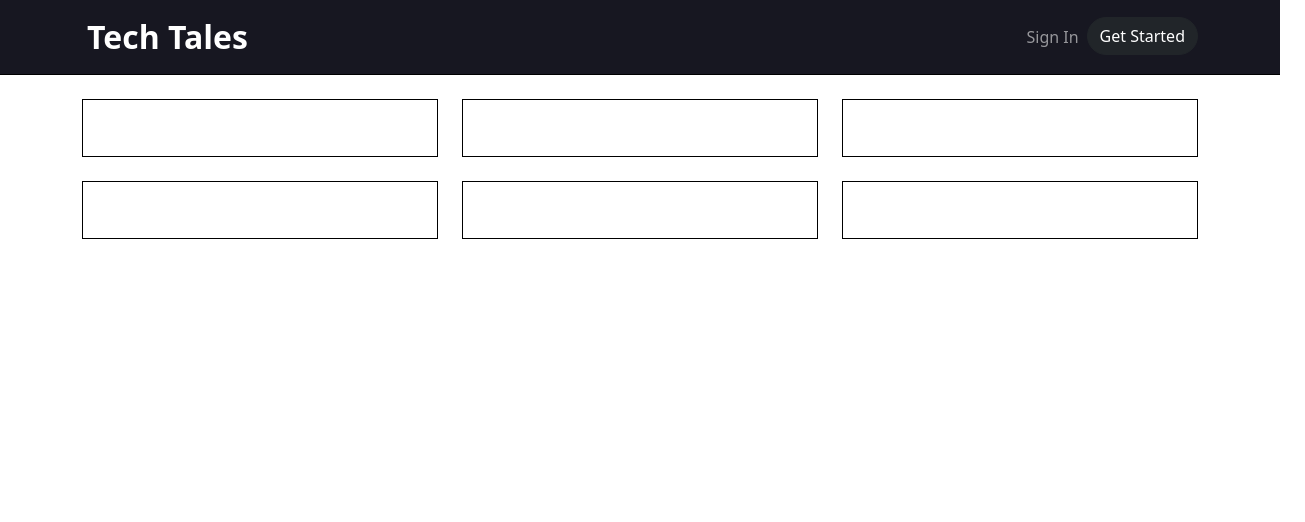
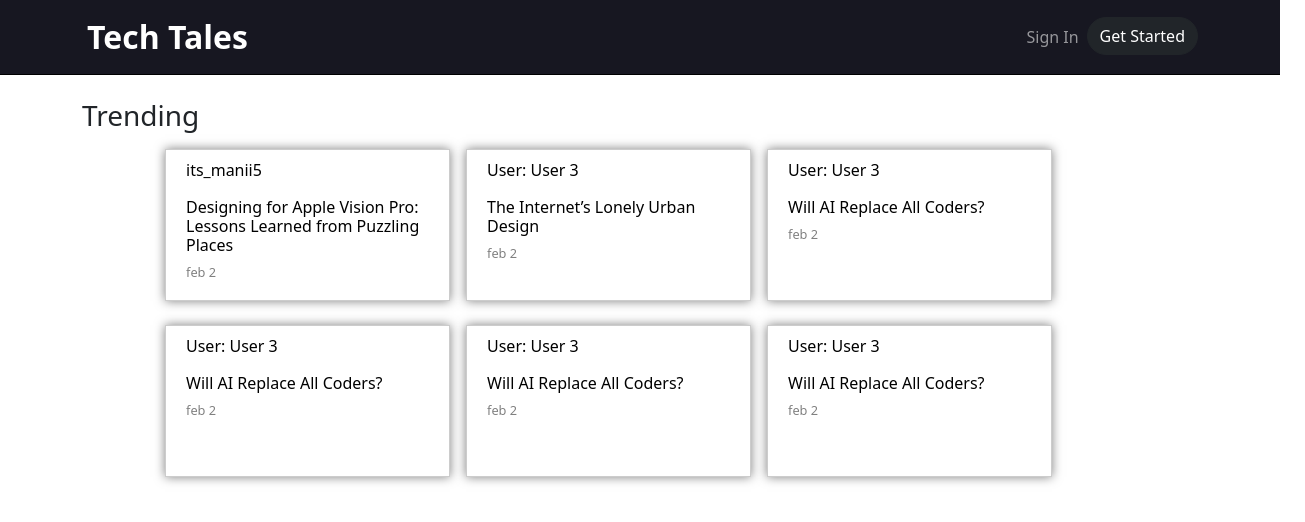
Before and after one commit to Bharathiraja-C/Blogs, a React (Create React App) app in the folder client/: page / in a window 1280 px wide. Shown: the top 522 px of the page, 1305 px wide, since content can reach past the window. Built offline with nearby package versions, Linux system fonts and the light colour scheme.

Commit message:
Home page added

```diff
--- a/client/src/App.js
+++ b/client/src/App.js
@@ -2,7 +2,7 @@ import { BrowserRouter, Routes, Route } from 'react-router-dom'
 import './App.css';
 import UserProfile from './Pages/UserProfile/UserProfile';
 import UserAuth from './Pages/UserAuth/UserAuth';
-import Home from './Components/UserProfile/Home';
+import Home from './Pages/HomePage/Home';
 import BlogPostPage from './Pages/BlogRead/BlogRead';
 
 function App() {
--- a/client/src/Components/UserProfile/Home.js
+++ /dev/null
@@ -1,48 +0,0 @@
-import React from "react";
-import Navbar from "./Navbar";
-
-function Home() {
-  return (
-    <div>
-      <Navbar />
-
-      {/* <!-- Content area --> */}
-      <div class="container mt-4">
-        <div class="row">
-          <div class="col-md-4 mb-4">
-            <div class="border border-black border-1 text-white p-3">
-              Column 1
-            </div>
-          </div>
-          <div class="col-md-4 mb-4">
-            <div class="border border-black border-1 text-white p-3">
-              Column 2
-            </div>
-          </div>
-          <div class="col-md-4 mb-4">
-            <div class="border border-black border-1 text-white p-3">
-              Column 3
-            </div>
-          </div>
-          <div class="col-md-4 mb-4">
-            <div class="border border-black border-1 text-white p-3">
-              Column 4
-            </div>
-          </div>
-          <div class="col-md-4 mb-4">
-            <div class="border border-black border-1 text-white p-3">
-              Column 5
-            </div>
-          </div>
-          <div class="col-md-4 mb-4">
-            <div class="border border-black border-1 text-white p-3">
-              Column 6
-            </div>
-          </div>
-        </div>
-      </div>
-    </div>
-  );
-}
-
-export default Home;
--- /dev/null
+++ b/client/src/Pages/HomePage/Home.css
@@ -0,0 +1,25 @@
+.col-md-3 {
+    border: 1px solid #ccc;
+    box-shadow: 0 0 10px rgba(0, 0, 0, 0.5);
+
+
+
+
+}
+
+div h6 {
+    fontSize: '1.2rem';
+    marginBottom: '0.3rem';
+    marginTop: "0rem";
+}
+
+div p{
+    fontSize: '1rem';
+     marginBottom: '0px';
+     marginTop:"0rem";
+}
+
+.p-2
+{
+    height: 150px;
+}
--- /dev/null
+++ b/client/src/Pages/HomePage/Home.js
@@ -0,0 +1,105 @@
+import React from "react";
+import Navbar from "../../Components/UserProfile/Navbar";
+import "./Home.css";
+
+function Home() {
+  return (
+    <div>
+      <Navbar />
+      <div className="container mt-4 mr-0">
+        <div className="row">
+          {/* Title */}
+          <div className="col-md-12 mb-2">
+            <h3 className="text-start">Trending</h3>
+          </div>
+
+          {/* Blog Previews */}
+          <div className="col-md-12 mb-4 offset-md-1 text-start">
+            <div className="row gap-3">
+              <div className="col-md-3 mb-2">
+                <div className="text-black p-2">
+                  <p>its_manii5</p>
+                  <h6>
+                    Designing for Apple Vision Pro: Lessons Learned from
+                    Puzzling Places
+                  </h6>
+
+                  <p
+                    style={{
+                      color: "gray",
+                      fontSize: "0.8rem",
+                      marginTop: "auto",
+                    }}
+                  >
+                    feb 2
+                  </p>
+                </div>
+              </div>
+
+              <div className="col-md-3 d-flex flex-column justify-content-between mb-2">
+                <div className="text-black p-2">
+                  <p>User: User 3</p>
+                  <h6>The Internet’s Lonely Urban Design </h6>
+
+                  <p
+                    style={{
+                      color: "gray",
+                      fontSize: "0.8rem",
+                      marginTop: "auto",
+                    }}
+                  >
+                    feb 2
+                  </p>
+                </div>
+              </div>
+
+              <div className="col-md-3 d-flex flex-column justify-content-between mb-2">
+                <div className="text-black p-2">
+                  <p>User: User 3</p>
+                  <h6>Will AI Replace All Coders? </h6>
+
+                  <p style={{ color: "gray", fontSize: "0.8rem" }}>feb 2</p>
+                </div>
+              </div>
+
+              <div className="col-md-3 d-flex flex-column justify-content-between mb-2">
+                <div className="text-black p-2">
+                  <p>User: User 3</p>
+                  <h6>Will AI Replace All Coders? </h6>
+
+                  <p style={{ color: "gray", fontSize: "0.8rem" }}>feb 2</p>
+                </div>
+              </div>
+              <div className="col-md-3 d-flex flex-column justify-content-between mb-2">
+                <div className="text-black p-2">
+                  <p>User: User 3</p>
+                  <h6>Will AI Replace All Coders? </h6>
+
+                  <p
+                    style={{
+                      color: "gray",
+                      fontSize: "0.8rem",
+                      marginTop: "auto",
+                    }}
+                  >
+                    feb 2
+                  </p>
+                </div>
+              </div>
+              <div className="col-md-3 mb-2">
+                <div className="text-black p-2">
+                  <p>User: User 3</p>
+                  <h6>Will AI Replace All Coders? </h6>
+
+                  <p style={{ color: "gray", fontSize: "0.8rem" }}>feb 2</p>
+                </div>
+              </div>
+            </div>
+          </div>
+        </div>
+      </div>
+    </div>
+  );
+}
+
+export default Home;
```
Also changed, not shown: client/src/Components/UserProfile/Navbar.jsx (+8 -3 lines), 1 other file (tests, documents, lock files or other folders).
